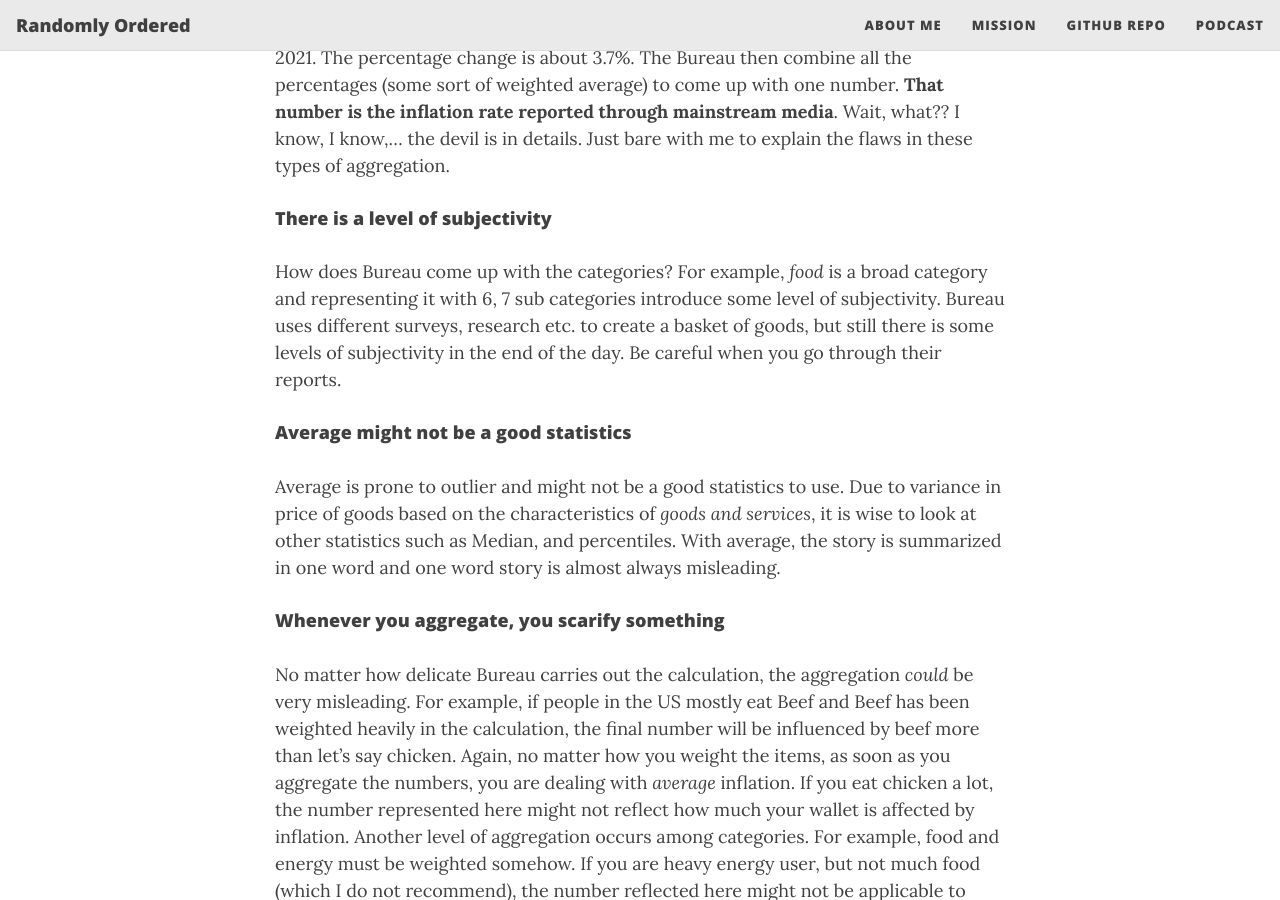
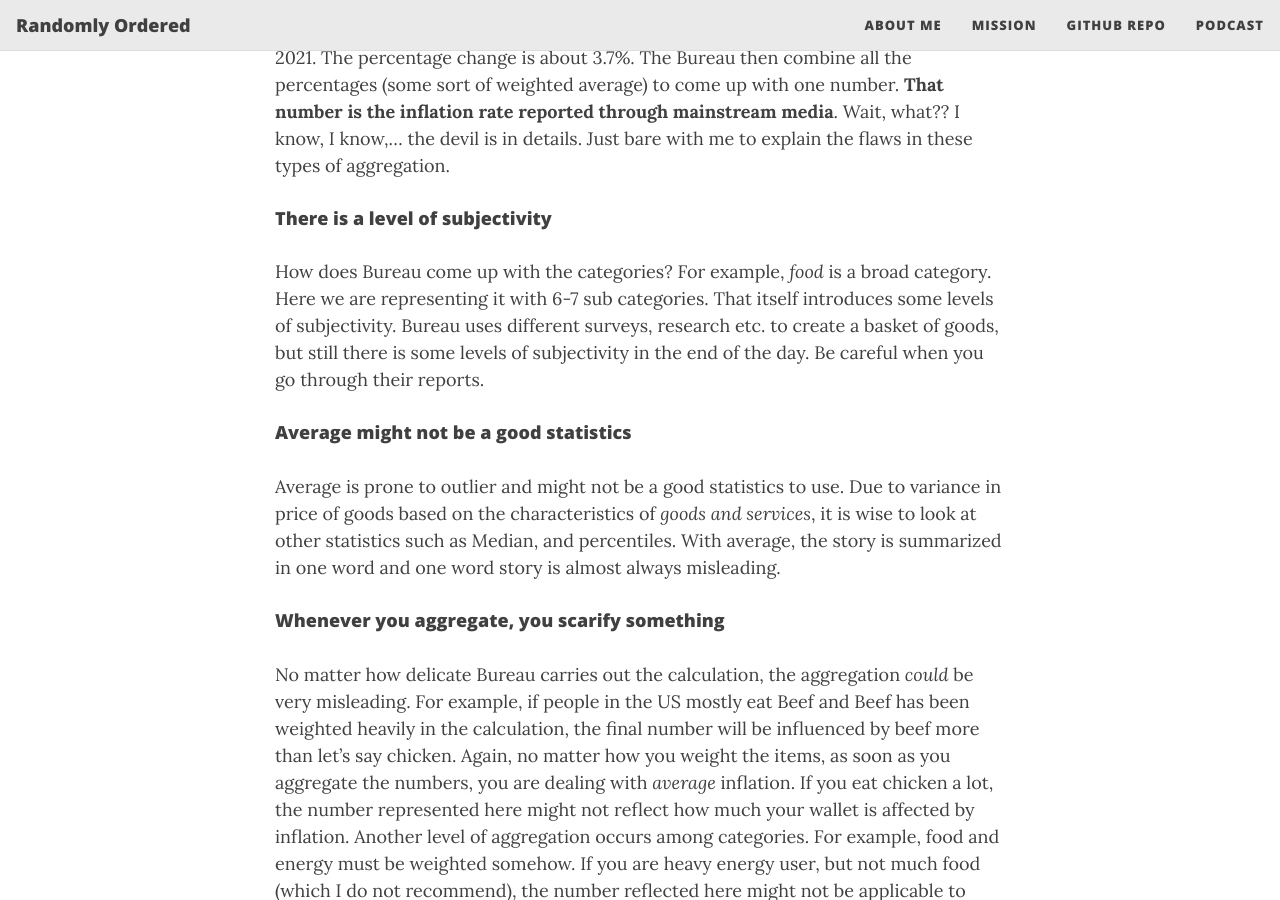
Before and after one commit to aissaei/randomlyordered.github.io, a Jekyll site: the page built from _posts/2021-03-13-you_are_poorer_than_what_you_are_told.md, in a window 1280 px wide and 900 px high, scrolled down 2525 px. Built offline with Jekyll 4.4.1, drawn with Linux system fonts in a browser that asks for light colours; nearby versions of some CDN libraries.

Commit message:
new post - you are poorer than what you think

```diff
--- a/_posts/2021-03-13-you_are_poorer_than_what_you_are_told.md
+++ b/_posts/2021-03-13-you_are_poorer_than_what_you_are_told.md
@@ -29,7 +29,7 @@ Simple questions usually do not have straightforward answers. Thankfully, we hav
 
 Figure 1 shows the sample of what U.S. Bureau of Labor Statistics reports on a regular basis. For example, "food at home" CPI was 243.110 in Jan 2020 and it is 252.107 in Jan 2021. The percentage change is about 3.7%. The Bureau then combine all the percentages (some sort of weighted average) to come up with one number. **That number is the inflation rate reported through mainstream media**. Wait, what?? I know, I know,... the devil is in details. Just bare with me to explain the flaws in these types of aggregation.
 #### There is a level of subjectivity
-How does Bureau come up with the categories? For example, *food* is a broad category and representing it with 6, 7 sub categories introduce some level of subjectivity. Bureau uses different surveys, research etc. to create a basket of goods, but still there is some levels of subjectivity in the end of the day. Be careful when you go through their reports.
+How does Bureau come up with the categories? For example, *food* is a broad category. Here we are representing it with 6-7 sub categories. That itself introduces some levels of subjectivity. Bureau uses different surveys, research etc. to create a basket of goods, but still there is some levels of subjectivity in the end of the day. Be careful when you go through their reports.
 #### Average might not be a good statistics
 Average is prone to outlier and might not be a good statistics to use. Due to variance in price of goods based on the characteristics of *goods and services*, it is wise to look at other statistics such as Median, and percentiles. With average, the story is summarized in one word and one word story is almost always misleading.
 #### Whenever you aggregate, you scarify something
```
